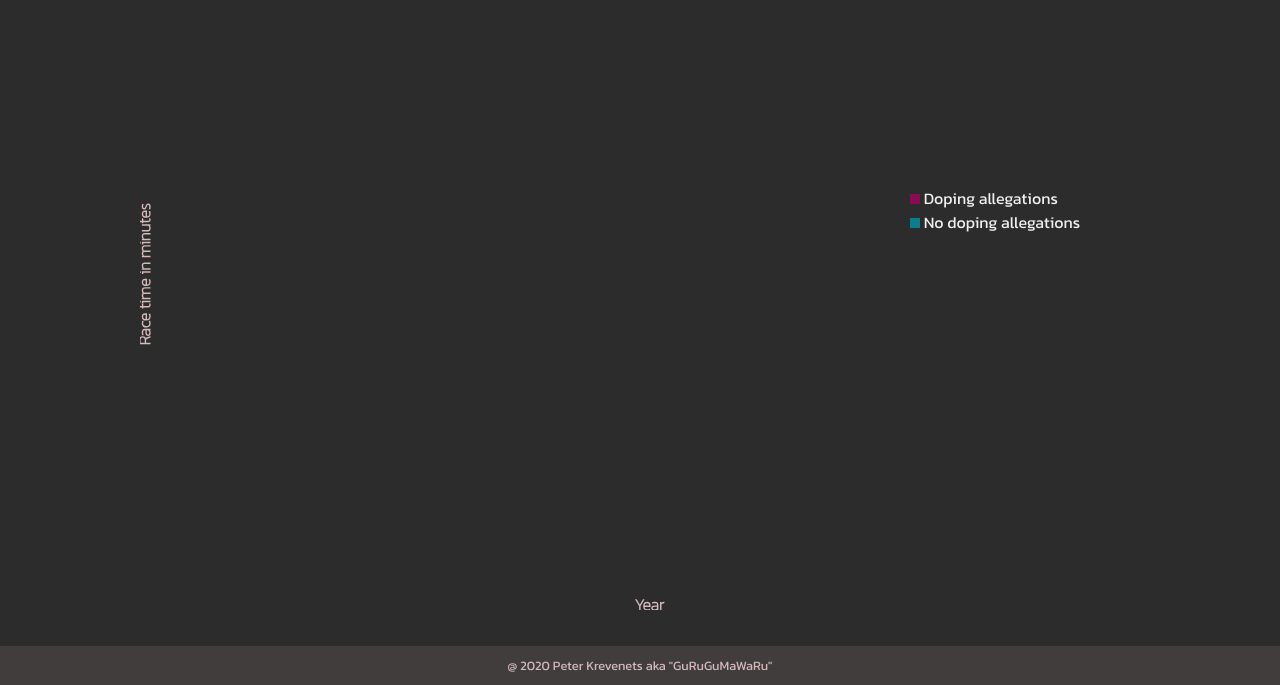
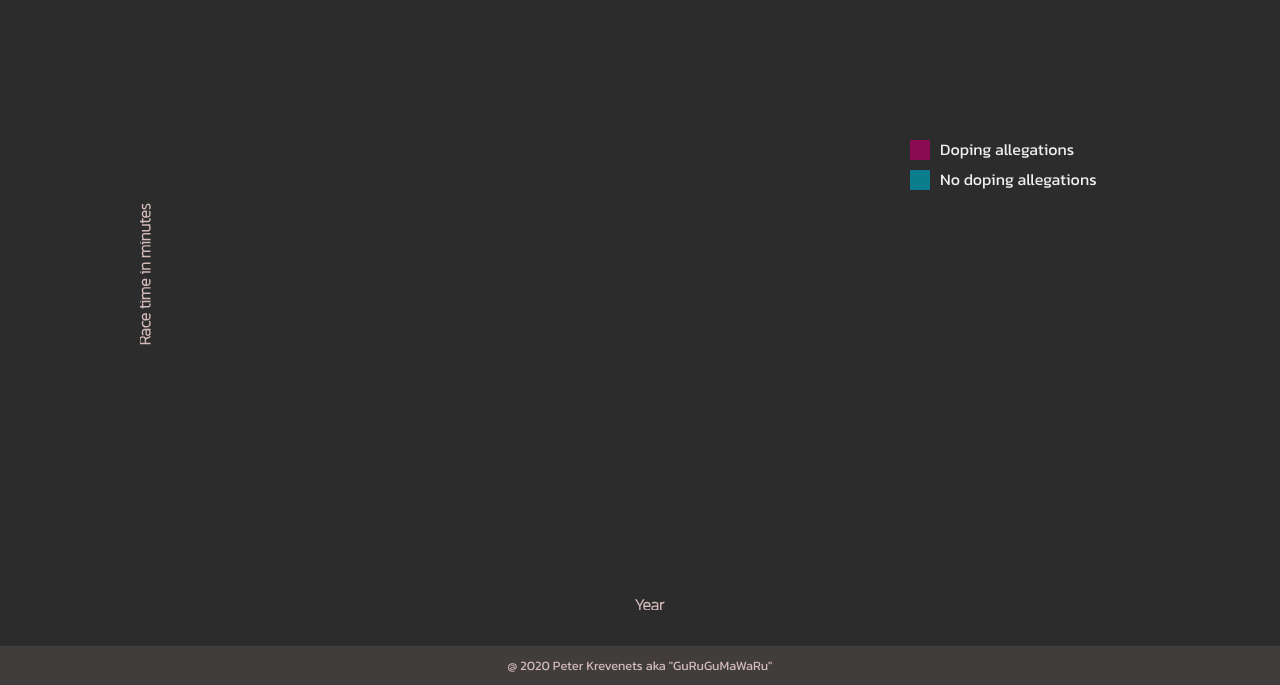
Before and after one commit to gurugu-fcc-projects/FCC__d3-scatter-plot, a plain HTML site: page index.html in a window 1280 px wide. Shown: the part 115-800 px from the top of the page. Drawn offline with nearby package versions, Linux system fonts and the light colour scheme; no server answers.

Commit message:
Add legend in svg

```diff
--- a/index.html
+++ b/index.html
@@ -14,12 +14,6 @@
   <body>
     <div class="content">
       <h1 id="title">D3 Scatter Plot</h1>
-      <div id="legend">
-        <div><span class="legend legend-doping"></span> Doping allegations</div>
-        <div>
-          <span class="legend legend-no-doping"></span> No doping allegations
-        </div>
-      </div>
     </div>
     <footer class="footer">@ 2020 Peter Krevenets aka "GuRuGuMaWaRu"</footer>
     <script src="main.js"></script>
--- a/main.js
+++ b/main.js
@@ -37,6 +37,42 @@ svgContainer
   .attr("x", -60 - height / 2)
   .attr("y", -60)
   .text("Race time in minutes");
+
+//--> Add legend
+const legend = svgContainer
+  .append("g")
+  .attr("id", "legend")
+  .attr("transform", `translate(700, 100)`);
+
+legend
+  .append("rect")
+  .attr("class", "legend-doping")
+  .attr("y", 10)
+  .attr("width", 20)
+  .attr("height", 20);
+
+legend
+  .append("rect")
+  .attr("class", "legend-no-doping")
+  .attr("y", 40)
+  .attr("width", 20)
+  .attr("height", 20);
+
+legend
+  .append("text")
+  .attr("class", "legend-text")
+  .attr("x", 30)
+  .attr("y", 21)
+  .attr("alignment-baseline", "middle")
+  .text("Doping allegations");
+
+legend
+  .append("text")
+  .attr("class", "legend-text")
+  .attr("x", 30)
+  .attr("y", 51)
+  .attr("alignment-baseline", "middle")
+  .text("No doping allegations");
 
 //--> Add tooltip
 const tooltip = d3
--- a/style.css
+++ b/style.css
@@ -107,32 +107,16 @@ body {
   pointer-events: none;
 }
 
-#legend {
-  position: absolute;
-  display: flex;
-  flex-direction: column;
-  justify-content: center;
-  height: 90px;
-  width: 200px;
-  left: 900px;
-  top: 280px;
-  padding: 10px;
-  color: var(--text-color);
+.legend-doping {
+  width: 40;
+  height: 40;
+  fill: var(--circle-color-doping);
 }
 
-.legend {
-  display: inline-block;
-  width: 10px;
-  height: 10px;
+.legend-no-doping {
+  fill: var(--circle-color);
 }
 
-.legend.legend-doping {
-  background-color: var(--circle-color-doping);
+.legend-text {
+  fill: var(--text-color);
 }
-
-.legend.legend-no-doping {
-  display: inline-block;
-  width: 10px;
-  height: 10px;
-  background-color: var(--circle-color);
-}
```
